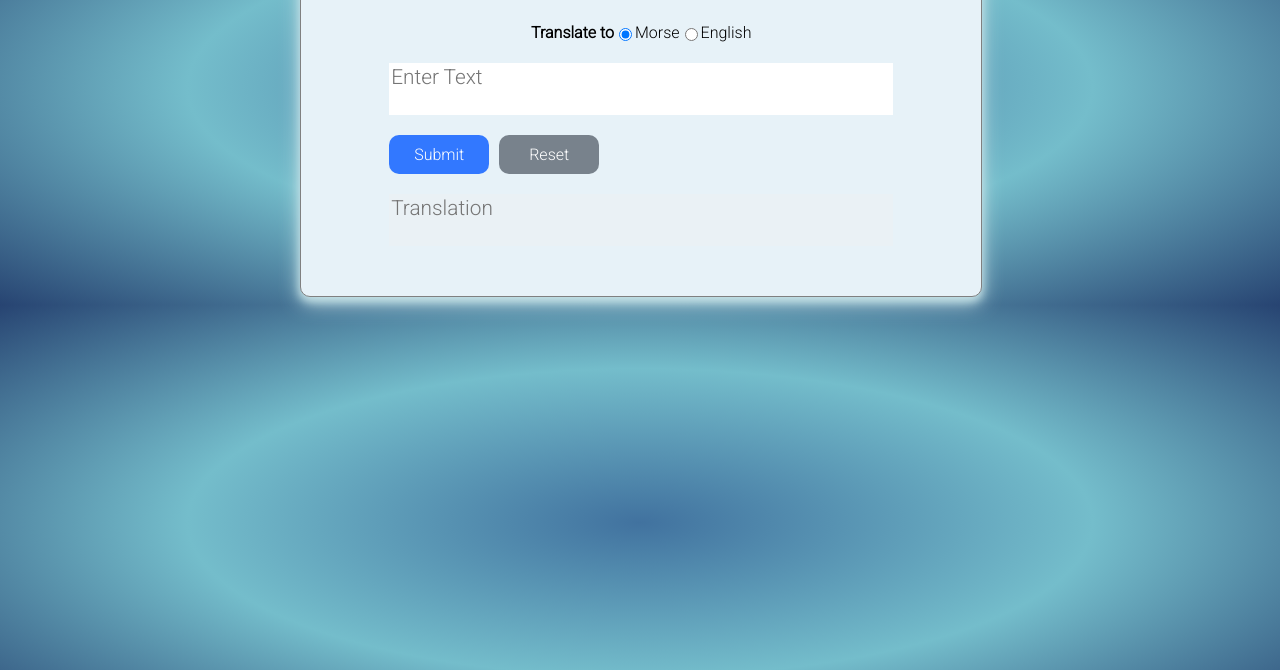
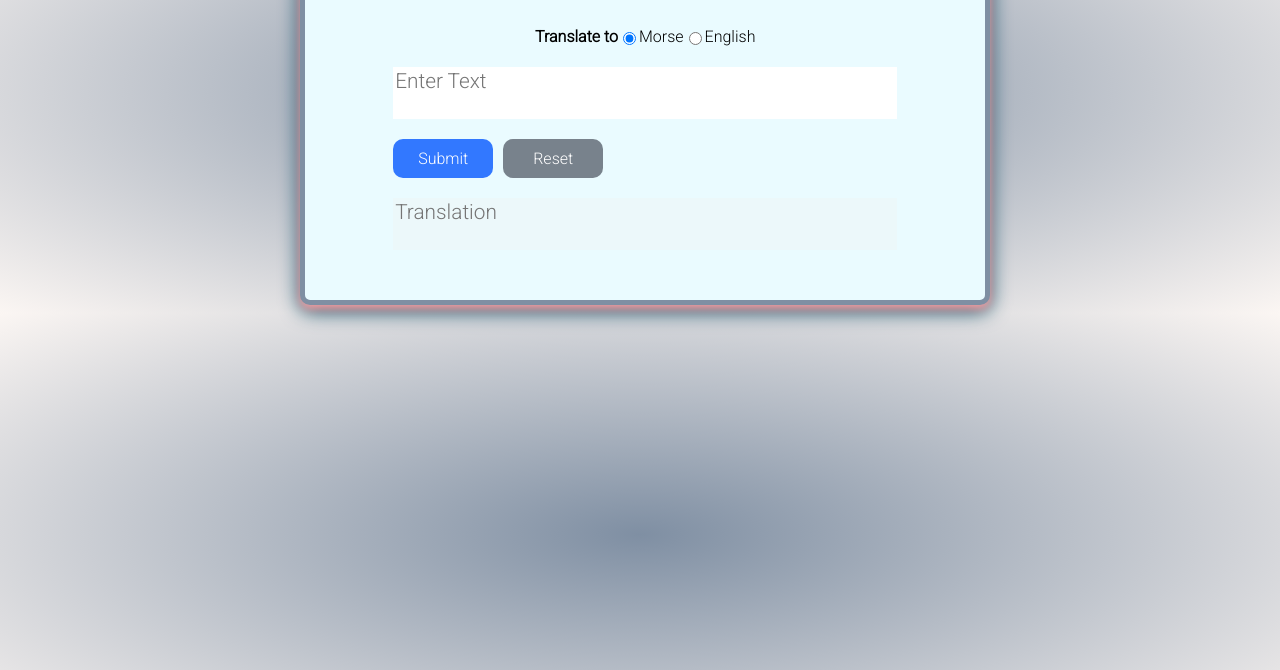
Before and after one commit to carat25/MorseCodeTranslator, a plain HTML site: page index.html in a window 1280 px wide. Shown: the part 130-800 px from the top of the page. Drawn offline with Linux system fonts and the light colour scheme.

Commit message:
changed color palette

```diff
--- a/style.scss
+++ b/style.scss
@@ -2,17 +2,16 @@ body {
   font-family: "Roboto", sans-serif;
   margin-top: 50px;
   margin-left: 300px;
-  background-image: radial-gradient(#41729F, #74BDCB, #274472);
+  background-image: radial-gradient(#7F8FA3, #FBF6F3);
 }
 
 .layout {
-  border: 1px solid grey;
+  border: 5px solid #7F8FA3;
   padding-bottom: 50px;
   width: 70%;
   border-radius: 10px 10px;
-  background-color: #E7F2F8;
-  // box-shadow: rgb(93, 147, 218, 0.6) 5px 5px 5px;
-  box-shadow: 0 4px 8px 0 #C3E0E5, 0 6px 20px 0 #C3E0E5;
+  background-color: #EAFBFF;
+  box-shadow: 0 4px 8px 0 #FFA0A3, 0 6px 20px 0 #05445E;
 }
 
 header {
```
Also changed, not shown: style.css, 1 other file.
